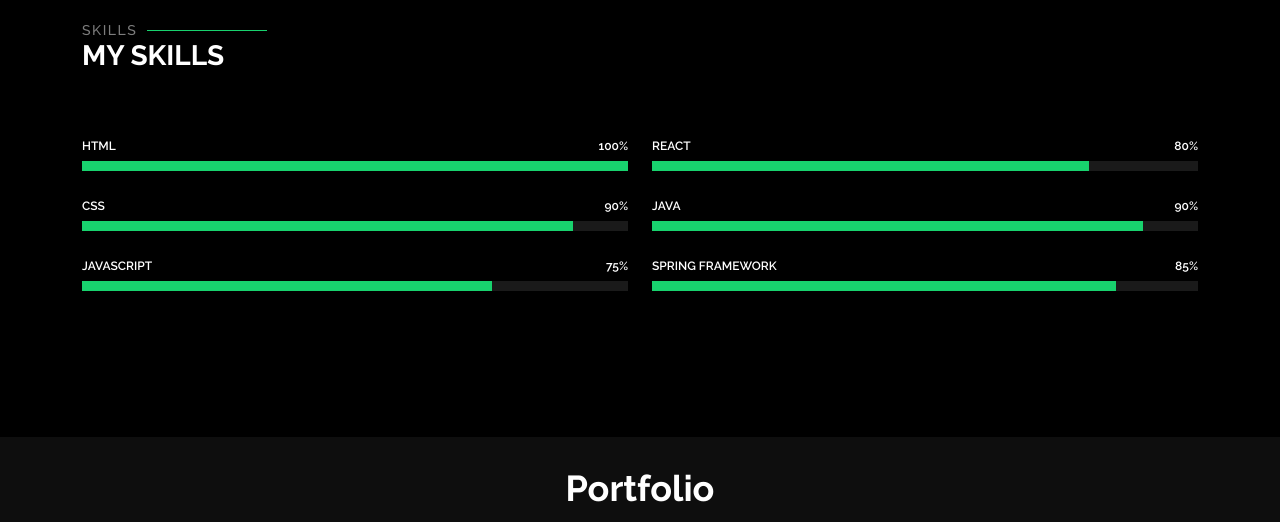
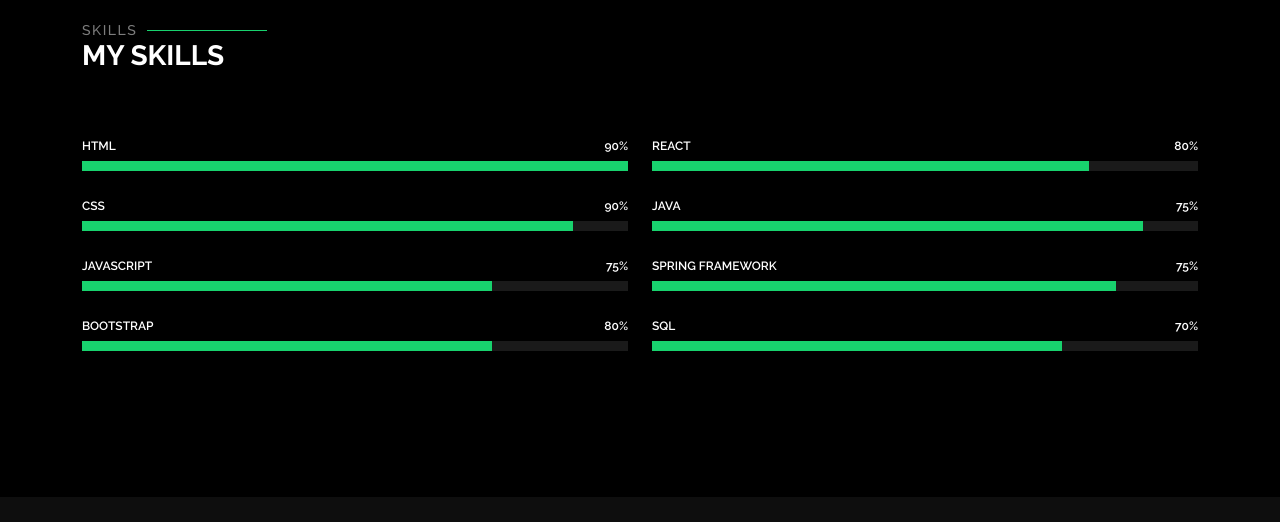
Before and after one commit to RutvikKumbhar90/Portfolio-Project, a plain HTML site: page about.html in a window 1280 px wide. Shown: the part 1000-1522 px from the top of the page. Drawn offline with Linux system fonts and the light colour scheme.

Commit message:
new skills

```diff
--- a/about.html
+++ b/about.html
@@ -130,7 +130,7 @@
           <div class="col-lg-6">
 
             <div class="progress">
-              <span class="skill"><span>HTML</span> <i class="val">100%</i></span>
+              <span class="skill"><span>HTML</span> <i class="val">90%</i></span>
               <div class="progress-bar-wrap">
                 <div class="progress-bar" role="progressbar" aria-valuenow="100" aria-valuemin="0" aria-valuemax="100"></div>
               </div>
@@ -150,6 +150,13 @@
               </div>
             </div><!-- End Skills Item -->
 
+            <div class="progress">
+              <span class="skill"><span>Bootstrap</span> <i class="val">80%</i></span>
+              <div class="progress-bar-wrap">
+                <div class="progress-bar" role="progressbar" aria-valuenow="75" aria-valuemin="0" aria-valuemax="100"></div>
+              </div>
+            </div><!-- End Skills Item -->
+
           </div>
 
           <div class="col-lg-6">
@@ -162,16 +169,23 @@
             </div><!-- End Skills Item -->
 
             <div class="progress">
-              <span class="skill"><span>JAVA</span> <i class="val">90%</i></span>
+              <span class="skill"><span>JAVA</span> <i class="val">75%</i></span>
               <div class="progress-bar-wrap">
                 <div class="progress-bar" role="progressbar" aria-valuenow="90" aria-valuemin="0" aria-valuemax="100"></div>
               </div>
             </div><!-- End Skills Item -->
 
             <div class="progress">
-              <span class="skill"><span>SPRING FRAMEWORK</span> <i class="val">85%</i></span>
+              <span class="skill"><span>SPRING FRAMEWORK</span> <i class="val">75%</i></span>
               <div class="progress-bar-wrap">
                 <div class="progress-bar" role="progressbar" aria-valuenow="85" aria-valuemin="0" aria-valuemax="100"></div>
+              </div>
+            </div><!-- End Skills Item -->
+
+            <div class="progress">
+              <span class="skill"><span>SQL</span> <i class="val">70%</i></span>
+              <div class="progress-bar-wrap">
+                <div class="progress-bar" role="progressbar" aria-valuenow="75" aria-valuemin="0" aria-valuemax="100"></div>
               </div>
             </div><!-- End Skills Item -->
 
```
